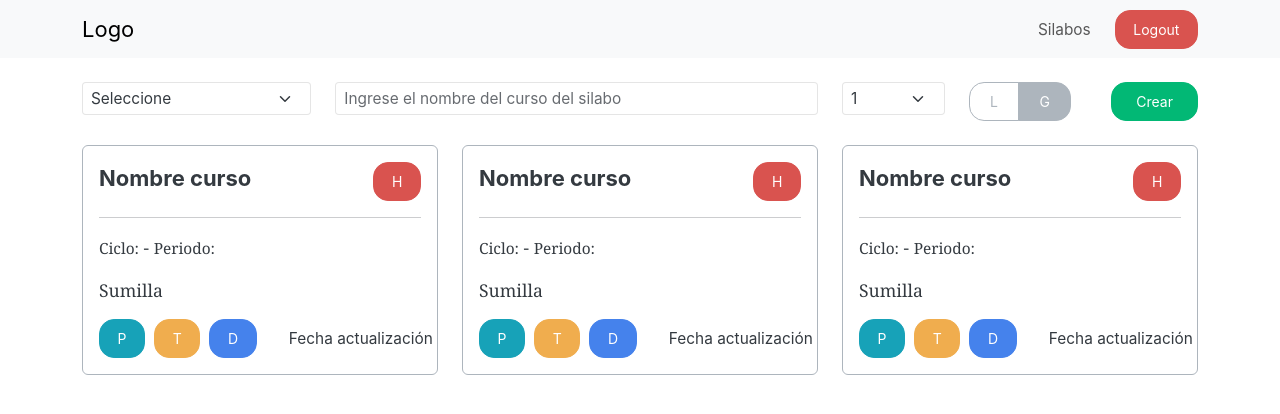
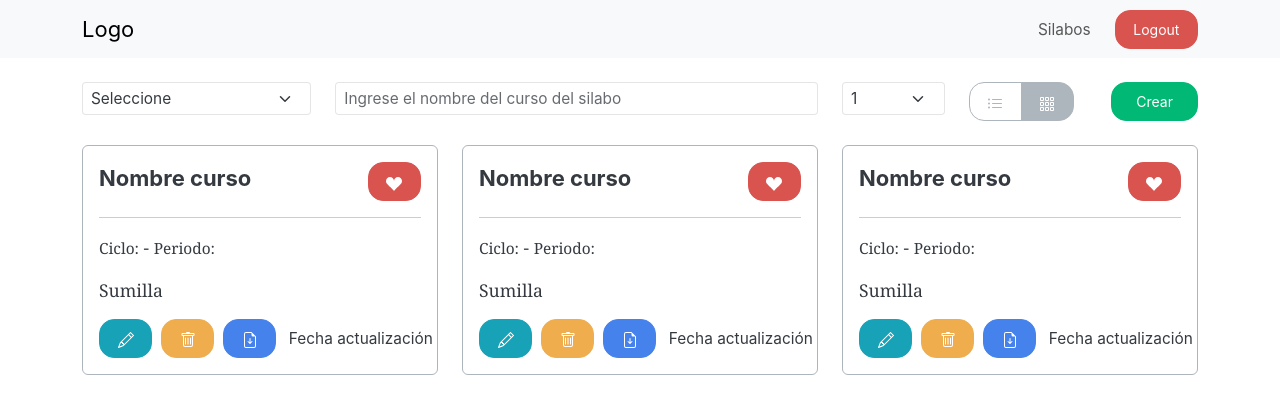
Before and after one commit to EDGUS1/silabo-svelte, a Svelte app: page / in a window 1280 px wide. Shown: the top 414 px of the page. Built offline with nearby package versions, Linux system fonts and the light colour scheme.

Commit message:
feat: add icons for buttons

```diff
--- a/src/components/CardSilabo.svelte
+++ b/src/components/CardSilabo.svelte
@@ -11,8 +11,19 @@
       <button
         class="btn {isFavorito ? 'btn-danger' : 'btn-outline-danger'}"
         on:click={toggleFavourite}
-        >H
-        <!-- <fa-icon [icon]="faHeart"></fa-icon> -->
+      >
+        <svg
+          xmlns="http://www.w3.org/2000/svg"
+          width="16"
+          height="16"
+          fill="currentColor"
+          class="bi bi-suit-heart-fill"
+          viewBox="0 0 16 16"
+        >
+          <path
+            d="M4 1c2.21 0 4 1.755 4 3.92C8 2.755 9.79 1 12 1s4 1.755 4 3.92c0 3.263-3.234 4.414-7.608 9.608a.513.513 0 0 1-.784 0C3.234 9.334 0 8.183 0 4.92 0 2.755 1.79 1 4 1z"
+          />
+        </svg>
       </button>
     </span>
     <hr />
@@ -24,15 +35,53 @@
     <div class="d-flex justify-content-between align-items-center row">
       <div class="col-md-7">
         <button class="btn btn-info">
-          P<!-- <fa-icon [icon]="faPen"></fa-icon> -->
+          <svg
+            xmlns="http://www.w3.org/2000/svg"
+            width="16"
+            height="16"
+            fill="currentColor"
+            class="bi bi-pencil"
+            viewBox="0 0 16 16"
+          >
+            <path
+              d="M12.146.146a.5.5 0 0 1 .708 0l3 3a.5.5 0 0 1 0 .708l-10 10a.5.5 0 0 1-.168.11l-5 2a.5.5 0 0 1-.65-.65l2-5a.5.5 0 0 1 .11-.168l10-10zM11.207 2.5 13.5 4.793 14.793 3.5 12.5 1.207 11.207 2.5zm1.586 3L10.5 3.207 4 9.707V10h.5a.5.5 0 0 1 .5.5v.5h.5a.5.5 0 0 1 .5.5v.5h.293l6.5-6.5zm-9.761 5.175-.106.106-1.528 3.821 3.821-1.528.106-.106A.5.5 0 0 1 5 12.5V12h-.5a.5.5 0 0 1-.5-.5V11h-.5a.5.5 0 0 1-.468-.325z"
+            />
+          </svg>
         </button>
         <button class="btn btn-warning mx-1"
-          >T
-          <!-- <fa-icon [icon]="faTrashAlt"></fa-icon> -->
+          ><svg
+            xmlns="http://www.w3.org/2000/svg"
+            width="16"
+            height="16"
+            fill="currentColor"
+            class="bi bi-trash"
+            viewBox="0 0 16 16"
+          >
+            <path
+              d="M5.5 5.5A.5.5 0 0 1 6 6v6a.5.5 0 0 1-1 0V6a.5.5 0 0 1 .5-.5zm2.5 0a.5.5 0 0 1 .5.5v6a.5.5 0 0 1-1 0V6a.5.5 0 0 1 .5-.5zm3 .5a.5.5 0 0 0-1 0v6a.5.5 0 0 0 1 0V6z"
+            />
+            <path
+              fill-rule="evenodd"
+              d="M14.5 3a1 1 0 0 1-1 1H13v9a2 2 0 0 1-2 2H5a2 2 0 0 1-2-2V4h-.5a1 1 0 0 1-1-1V2a1 1 0 0 1 1-1H6a1 1 0 0 1 1-1h2a1 1 0 0 1 1 1h3.5a1 1 0 0 1 1 1v1zM4.118 4 4 4.059V13a1 1 0 0 0 1 1h6a1 1 0 0 0 1-1V4.059L11.882 4H4.118zM2.5 3V2h11v1h-11z"
+            />
+          </svg>
         </button>
         <button class="btn btn-primary"
-          >D
-          <!-- <fa-icon [icon]="faFileDownload"></fa-icon> -->
+          ><svg
+            xmlns="http://www.w3.org/2000/svg"
+            width="16"
+            height="16"
+            fill="currentColor"
+            class="bi bi-file-earmark-arrow-down"
+            viewBox="0 0 16 16"
+          >
+            <path
+              d="M8.5 6.5a.5.5 0 0 0-1 0v3.793L6.354 9.146a.5.5 0 1 0-.708.708l2 2a.5.5 0 0 0 .708 0l2-2a.5.5 0 0 0-.708-.708L8.5 10.293V6.5z"
+            />
+            <path
+              d="M14 14V4.5L9.5 0H4a2 2 0 0 0-2 2v12a2 2 0 0 0 2 2h8a2 2 0 0 0 2-2zM9.5 3A1.5 1.5 0 0 0 11 4.5h2V14a1 1 0 0 1-1 1H4a1 1 0 0 1-1-1V2a1 1 0 0 1 1-1h5.5v2z"
+            />
+          </svg>
         </button>
       </div>
       <div class="col-md-5 mt-3 mt-md-0 p-0">
--- a/src/components/Header.svelte
+++ b/src/components/Header.svelte
@@ -10,18 +10,16 @@
       aria-expanded="false"
       aria-label="Toggle navigation"
     >
-        <span class="navbar-toggler-icon"></span>
+      <span class="navbar-toggler-icon" />
     </button>
     <div class="navbar-collapse collapse" id="navbarResponsive">
       <ul class="navbar-nav ms-md-auto">
-          <li class="nav-item mx-3" >
+        <li class="nav-item mx-3">
           <a class="nav-link" href="/silabos">Silabos</a>
         </li>
         <li class="nav-item">
           <!-- <a class="btn btn-success" href="/" > Login </a> -->
-            <button class="btn btn-danger">
-              Logout
-            </button>
+          <button class="btn btn-danger"> Logout </button>
         </li>
       </ul>
     </div>
--- a/src/components/HomeSilabos.svelte
+++ b/src/components/HomeSilabos.svelte
@@ -2,13 +2,9 @@
   import CardSilabo from './CardSilabo.svelte';
 
   let isLista = false;
-  const cambiarLista = () => {
-    isLista = true;
-  };
+  const cambiarLista = () => (isLista = true);
 
-  const cambiarGrid = () => {
-    isLista = false;
-  };
+  const cambiarGrid = () => (isLista = false);
 </script>
 
 <div class="container">
@@ -56,15 +52,36 @@
               class="btn {isLista ? 'btn-secondary' : 'btn-outline-secondary'}"
               on:click={cambiarLista}
             >
-              <!-- <fa-icon [icon]="faList"></fa-icon> -->
-              L
+              <svg
+                xmlns="http://www.w3.org/2000/svg"
+                width="16"
+                height="16"
+                fill="currentColor"
+                class="bi bi-list-ul"
+                viewBox="0 0 16 16"
+              >
+                <path
+                  fill-rule="evenodd"
+                  d="M5 11.5a.5.5 0 0 1 .5-.5h9a.5.5 0 0 1 0 1h-9a.5.5 0 0 1-.5-.5zm0-4a.5.5 0 0 1 .5-.5h9a.5.5 0 0 1 0 1h-9a.5.5 0 0 1-.5-.5zm0-4a.5.5 0 0 1 .5-.5h9a.5.5 0 0 1 0 1h-9a.5.5 0 0 1-.5-.5zm-3 1a1 1 0 1 0 0-2 1 1 0 0 0 0 2zm0 4a1 1 0 1 0 0-2 1 1 0 0 0 0 2zm0 4a1 1 0 1 0 0-2 1 1 0 0 0 0 2z"
+                />
+              </svg>
             </button>
             <button
               type="button"
               class="btn {isLista ? 'btn-outline-secondary' : 'btn-secondary'}"
               on:click={cambiarGrid}
-              >G
-              <!-- <fa-icon [icon]="faGrid"></fa-icon> -->
+              ><svg
+                xmlns="http://www.w3.org/2000/svg"
+                width="16"
+                height="16"
+                fill="currentColor"
+                class="bi bi-grid-3x3-gap"
+                viewBox="0 0 16 16"
+              >
+                <path
+                  d="M4 2v2H2V2h2zm1 12v-2a1 1 0 0 0-1-1H2a1 1 0 0 0-1 1v2a1 1 0 0 0 1 1h2a1 1 0 0 0 1-1zm0-5V7a1 1 0 0 0-1-1H2a1 1 0 0 0-1 1v2a1 1 0 0 0 1 1h2a1 1 0 0 0 1-1zm0-5V2a1 1 0 0 0-1-1H2a1 1 0 0 0-1 1v2a1 1 0 0 0 1 1h2a1 1 0 0 0 1-1zm5 10v-2a1 1 0 0 0-1-1H7a1 1 0 0 0-1 1v2a1 1 0 0 0 1 1h2a1 1 0 0 0 1-1zm0-5V7a1 1 0 0 0-1-1H7a1 1 0 0 0-1 1v2a1 1 0 0 0 1 1h2a1 1 0 0 0 1-1zm0-5V2a1 1 0 0 0-1-1H7a1 1 0 0 0-1 1v2a1 1 0 0 0 1 1h2a1 1 0 0 0 1-1zM9 2v2H7V2h2zm5 0v2h-2V2h2zM4 7v2H2V7h2zm5 0v2H7V7h2zm5 0h-2v2h2V7zM4 12v2H2v-2h2zm5 0v2H7v-2h2zm5 0v2h-2v-2h2zM12 1a1 1 0 0 0-1 1v2a1 1 0 0 0 1 1h2a1 1 0 0 0 1-1V2a1 1 0 0 0-1-1h-2zm-1 6a1 1 0 0 1 1-1h2a1 1 0 0 1 1 1v2a1 1 0 0 1-1 1h-2a1 1 0 0 1-1-1V7zm1 4a1 1 0 0 0-1 1v2a1 1 0 0 0 1 1h2a1 1 0 0 0 1-1v-2a1 1 0 0 0-1-1h-2z"
+                />
+              </svg>
             </button>
           </div>
         </div>
```
Also changed, not shown: src/components/Login.svelte (+1 -8 lines), 1 other file (tests, documents, lock files or other folders). Lines whose indentation alone changed are shown as unchanged.
